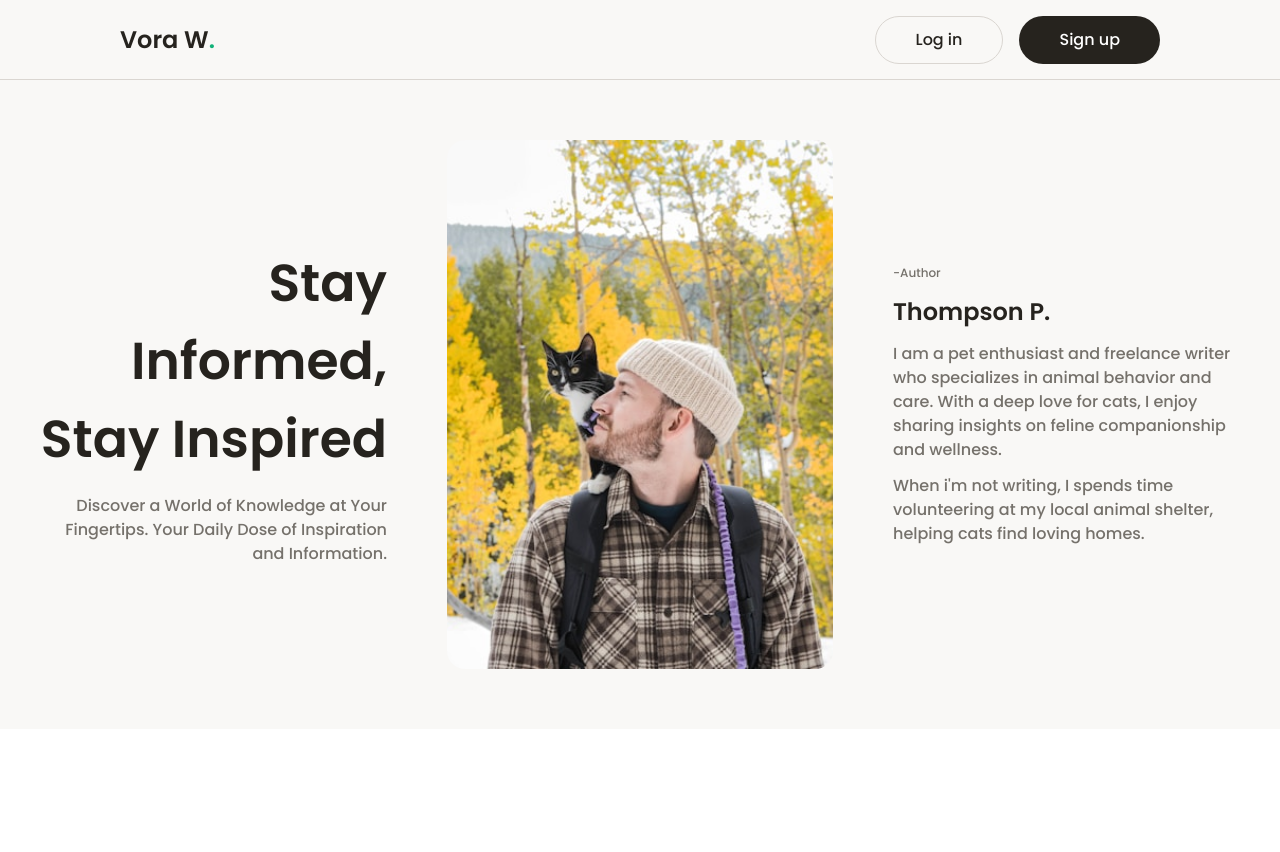
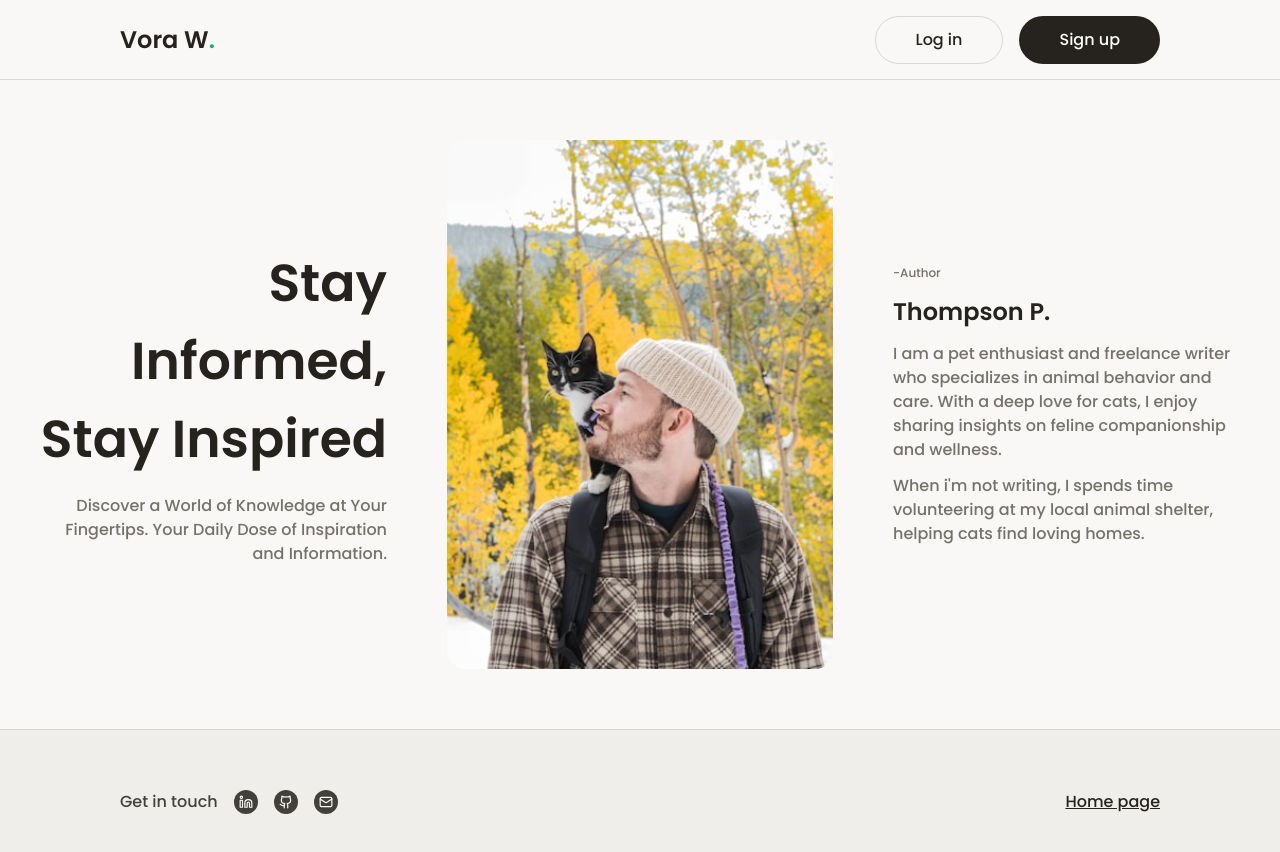
Before and after one commit to Vora-W/voranat-w-labs, a React (Vite) app: page / in a window 1280 px wide. Shown: the top 852 px of the page. Before the commit the page ends 800 px from the top, so only its background shows below. Built offline with nearby package versions, Linux system fonts and the light colour scheme.

Commit message:
feat: add footer component with social icons and home page link

```diff
--- a/src/App.jsx
+++ b/src/App.jsx
@@ -1,12 +1,14 @@
 import "./App.css";
 import { NavBar } from "./components/WebSections.jsx";
 import { HeroSection } from "./components/WebSections.jsx";
+import { Footer } from "./components/WebSections.jsx";
 
 function App() {
   return (
     <>
       <NavBar />
       <HeroSection />
+      <Footer />
     </>
   );
 }
--- a/src/components/WebSections.jsx
+++ b/src/components/WebSections.jsx
@@ -1,4 +1,6 @@
 import { useState } from 'react'
+// Note: Linkedin & Github are deprecated brand icons and will be removed in lucide-react v1.0
+import { Linkedin, Github, Mail } from 'lucide-react'
 import heroImage from '../assets/images/human-and-cat.png'
 
 export function NavBar() {
@@ -90,3 +92,33 @@ export function NavBar() {
       </section>
     )
   }
+
+export function Footer() {
+  return (
+    <footer className="bg-brown-200 border-t border-brown-300 px-4 py-10 md:px-[120px] md:py-[60px] flex flex-col md:flex-row gap-6 md:gap-0 items-center md:justify-between">
+      {/* Get in touch + Social Icons */}
+      <div className="flex items-center gap-4">
+        <span className="text-body-1 text-brown-500">Get in touch</span>
+        <div className="flex items-center gap-4">
+          {/* LinkedIn */}
+          <a href="#" className="w-6 h-6 flex items-center justify-center rounded-full bg-brown-500 text-white hover:bg-brown-400 transition-colors">
+            <Linkedin className="w-3.5 h-3.5" />
+          </a>
+          {/* GitHub */}
+          <a href="#" className="w-6 h-6 flex items-center justify-center rounded-full bg-brown-500 text-white hover:bg-brown-400 transition-colors">
+            <Github className="w-3.5 h-3.5" />
+          </a>
+          {/* Mail */}
+          <a href="#" className="w-6 h-6 flex items-center justify-center rounded-full bg-brown-500 text-white hover:bg-brown-400 transition-colors">
+            <Mail className="w-3.5 h-3.5" />
+          </a>
+        </div>
+      </div>
+
+      {/* Home page link */}
+      <a href="#" className="text-body-1 text-brown-600 underline hover:text-brown-400 transition-colors">
+        Home page
+      </a>
+    </footer>
+  )
+}
```
